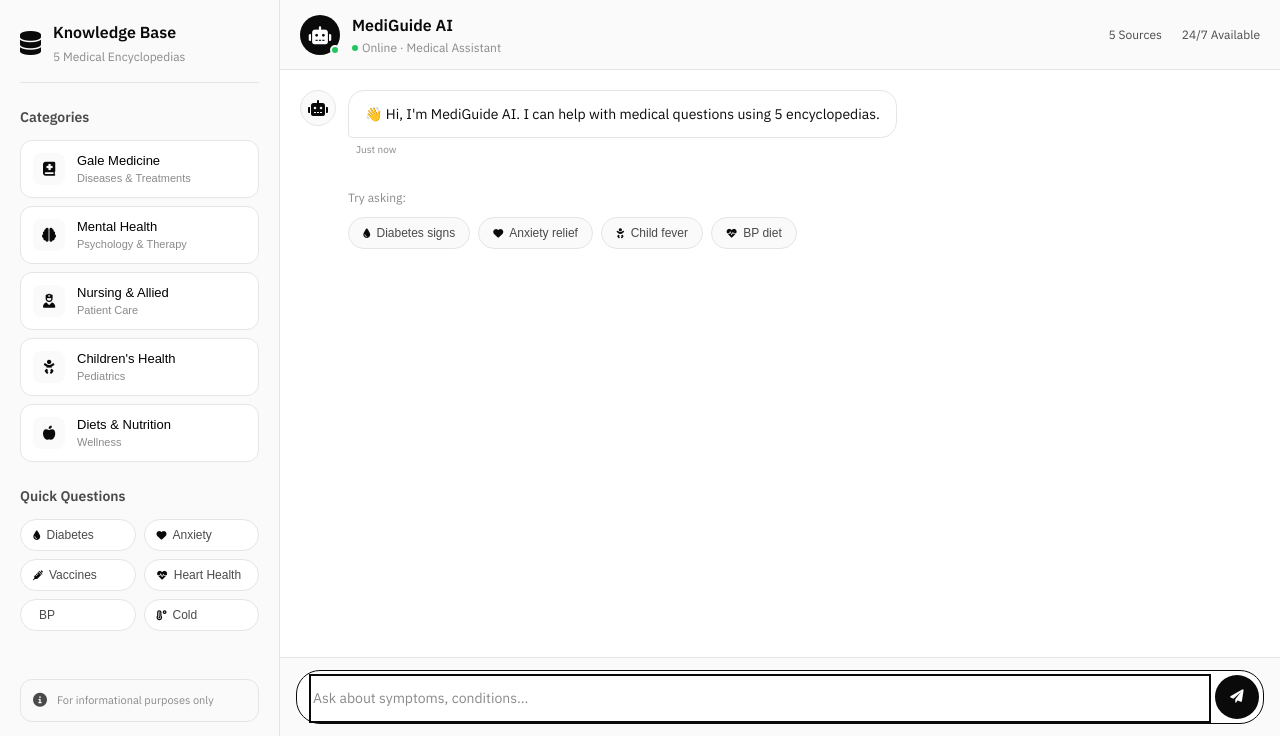
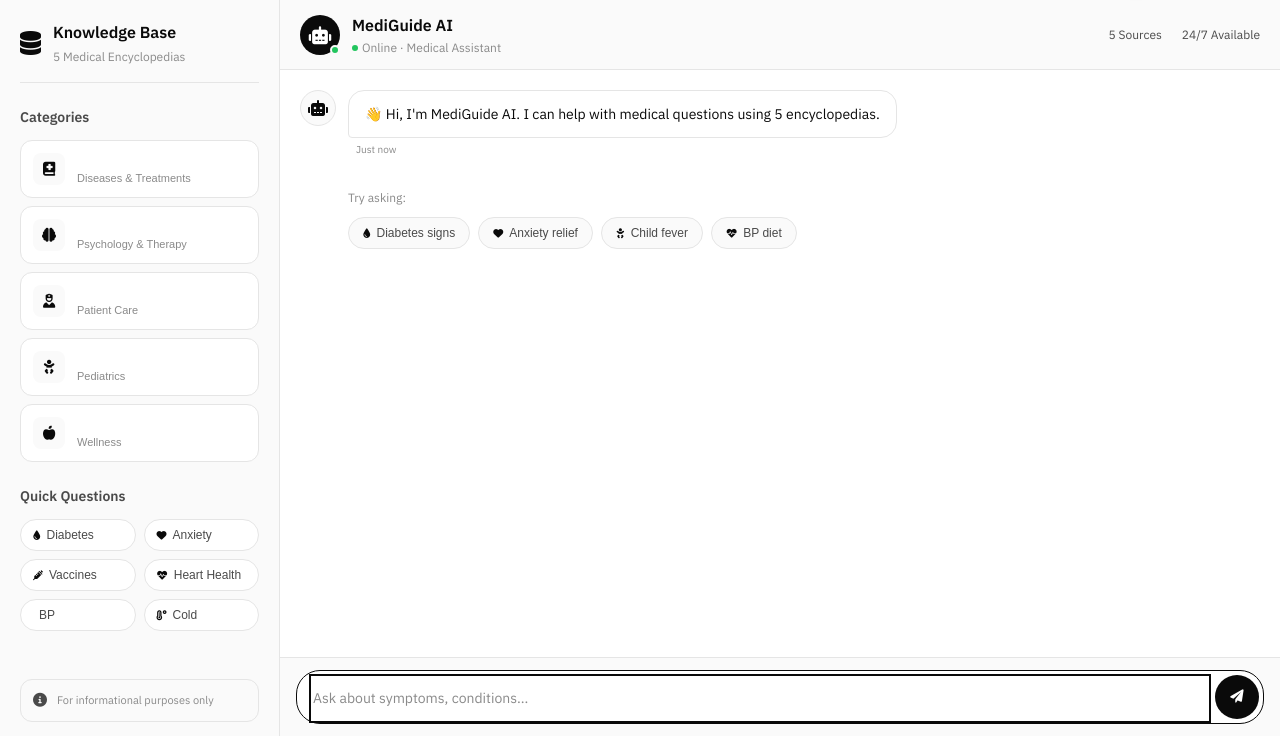
Before and after one commit to RizAhd/Medi-Guide-Chat-Bot, a Flask app: page / in a window 1280 px wide. Shown: the part 64-800 px from the top of the page. Run offline with Flask 3, Linux system fonts and the light colour scheme.

Commit message:
'Complete Update'

```diff
--- a/static/styles.css
+++ b/static/styles.css
@@ -301,6 +301,7 @@ body {
     font-size: 13px;
     font-weight: 500;
     margin-bottom: 2px;
+    color: #FFFFFF;
 }
 
 .category-item span {
--- a/templates/chat.html
+++ b/templates/chat.html
@@ -2,6 +2,7 @@
 <html lang="en">
 <head>
     <meta charset="UTF-8">
+    <link rel="shortcut icon" href="mediguide.png" type="image/png">
     <meta name="viewport" content="width=device-width, initial-scale=1.0, maximum-scale=1.0, user-scalable=yes, viewport-fit=cover">
     <meta name="theme-color" content="#000000" media="(prefers-color-scheme: light)">
     <meta name="theme-color" content="#000000" media="(prefers-color-scheme: dark)">
```
Also changed, not shown: templates/style.css (added).
